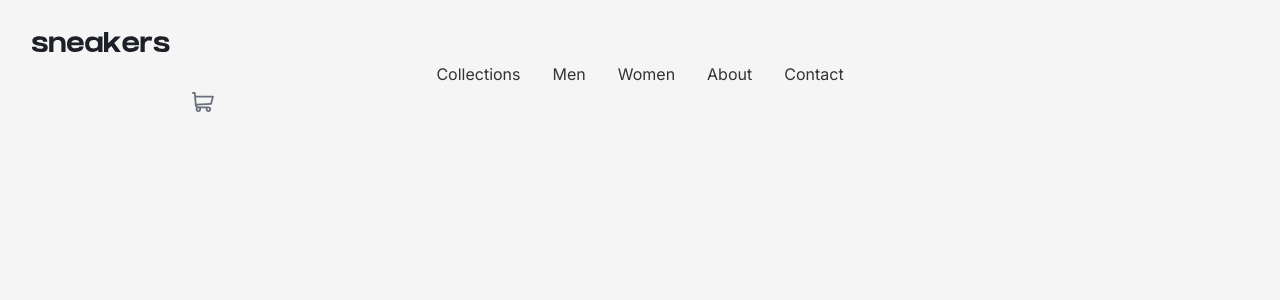
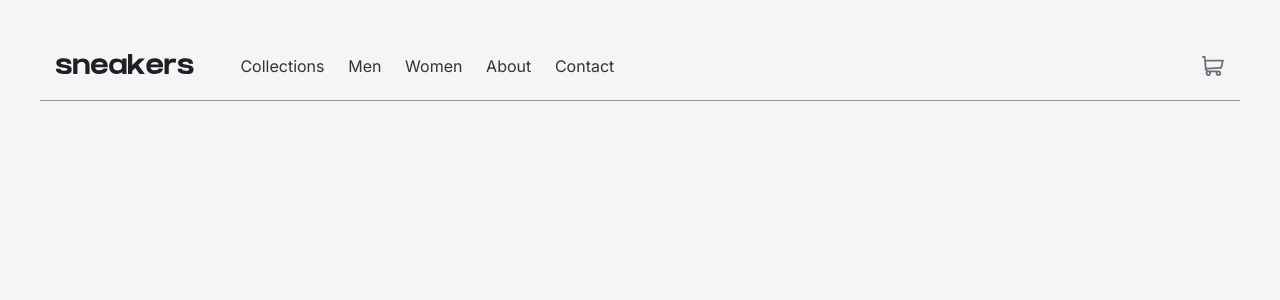
Before and after one commit to catharygr/app-varias-next, a Next.js app: page /producto-comercio-electronico in a window 1280 px wide. Shown: the top 300 px of the page. Built offline with nearby package versions, Linux system fonts and the light colour scheme.

Commit message:
Trabajando con CSS

```diff
--- a/src/app/producto-comercio-electronico/componentes/nav.js
+++ b/src/app/producto-comercio-electronico/componentes/nav.js
@@ -11,14 +11,14 @@ export default function Nav() {
   const [hoveredNavItem, setHoveredNavItem] = useState(null);
   const id = useId();
   return (
-    <nav
+    <header
       className={styles.container}
       onMouseLeave={() => setHoveredNavItem(null)}
     >
-      <div className={styles.image}>
+      <div className={styles.logo}>
         <Image src={logo} alt="Logo de la empresa" />
       </div>
-
+      <nav className={styles.nav}>
         <ul className={styles.ul}>
           {data.map(({ slug, text, url }) => (
             <li key={slug}>
@@ -42,8 +42,9 @@ export default function Nav() {
             </li>
           ))}
         </ul>
+      </nav>
       <Image className={styles.icon} src={icon} alt="Icono de carrito" />
-    </nav>
+    </header>
   );
 }
 
--- a/src/app/producto-comercio-electronico/componentes/nav.module.css
+++ b/src/app/producto-comercio-electronico/componentes/nav.module.css
@@ -1,11 +1,19 @@
 .icon {
-  margin-left: 10rem;
+  margin-left: auto;
+  order: 3;
+}
+
+.nav {
+  order: 1;
+}
+.logo {
+  order: 2;
 }
 
 .ul {
   display: flex;
   justify-content: center;
-  gap: 1rem;
+  gap: 0.6vw;
 }
 
 .ul li {
@@ -27,14 +35,28 @@
   border-radius: 10px;
   z-index: -1;
 }
-@media (max-width: 800px) {
-  .container {
-    display: flex;
-    justify-content: center;
-    align-items: center;
-    border-bottom: 1px solid #999;
-    padding: 1rem;
-    gap: 3rem;
-    margin-left: 4rem;
+
+.container {
+  display: flex;
+  justify-content: flex-start;
+  align-items: center;
+  border-bottom: 1px solid #999;
+  padding: 1rem;
+  gap: 3vw;
+  max-width: 1200px;
+  margin: 0 auto;
+}
+
+@media (min-width: 50rem) {
+  .icon {
+    order: 3;
+  }
+
+  .logo {
+    order: 1;
+  }
+
+  .nav {
+    order: 2;
   }
 }
```
Lines whose indentation alone changed are shown as unchanged.
